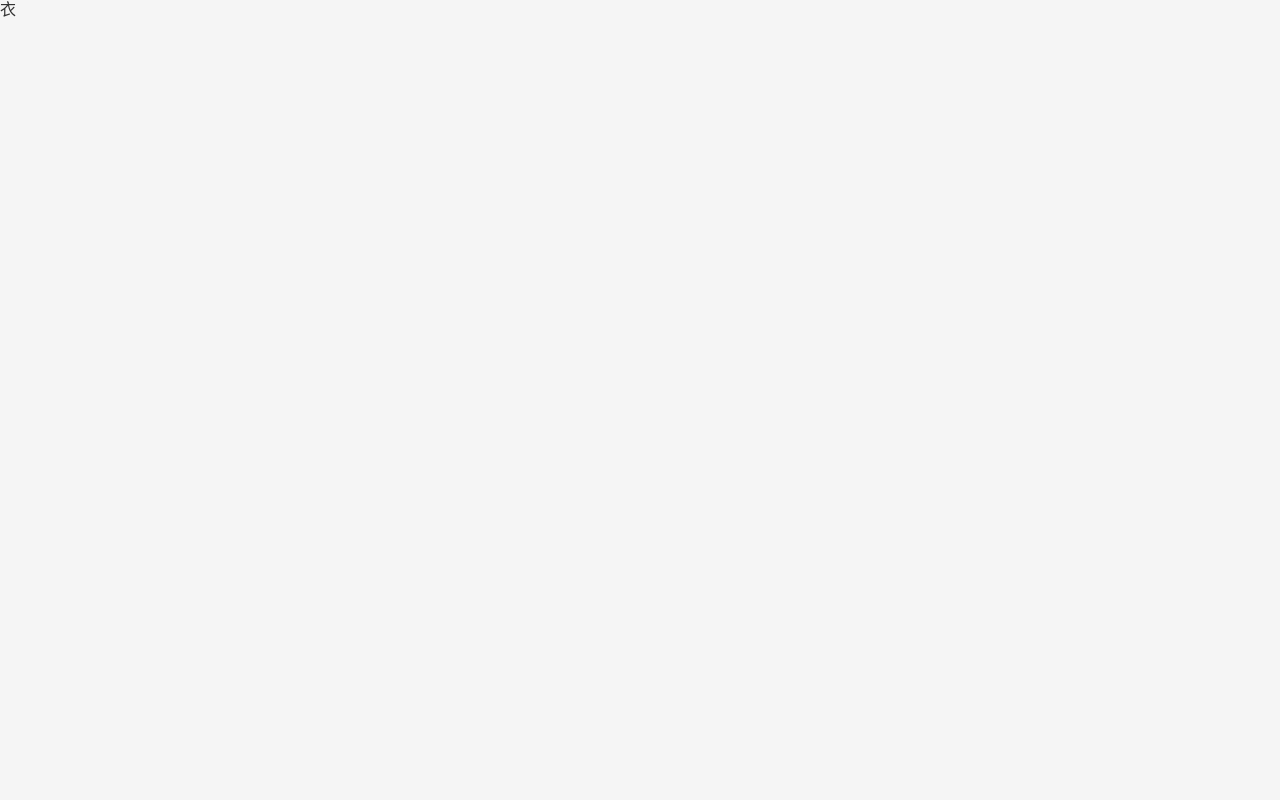
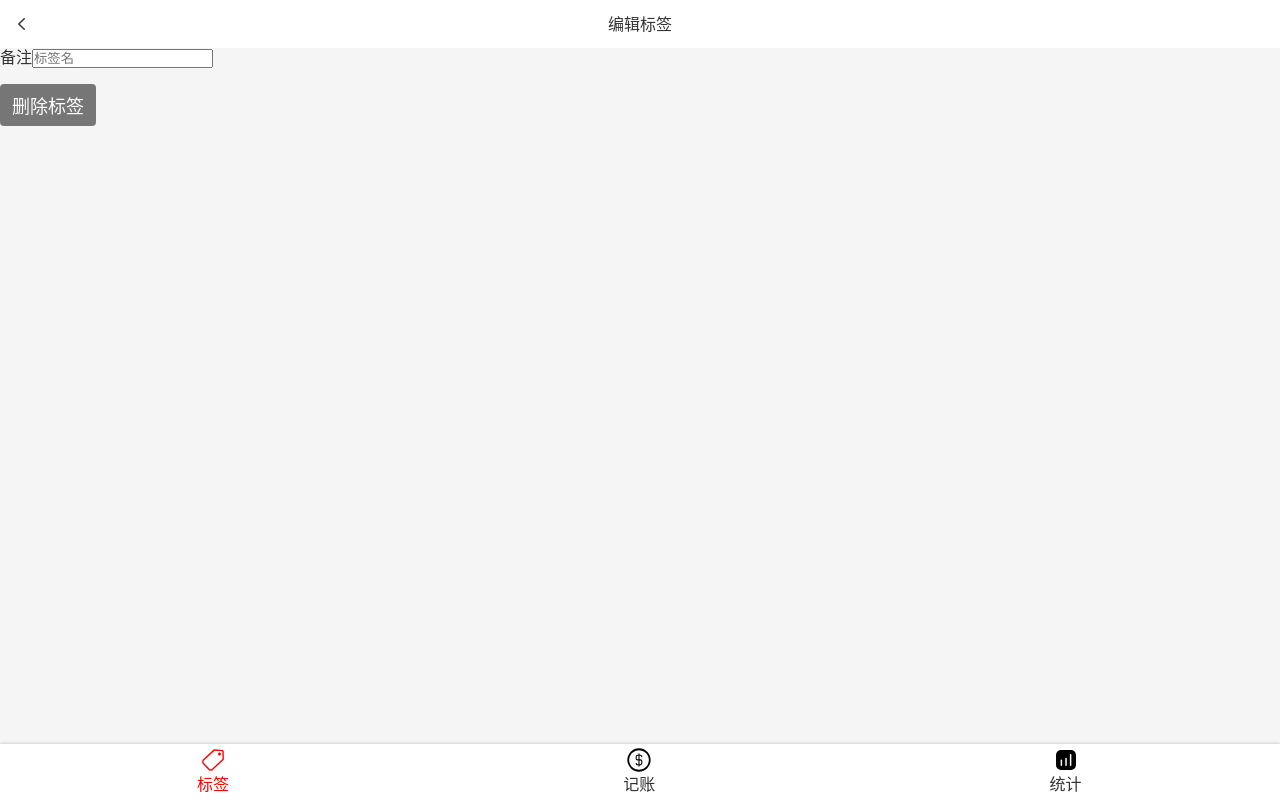
Before and after one commit to znzaznz/React-Morny, a React app: page /tags/1 in a window 1280 px wide. Built offline with nearby package versions, Linux system fonts and the light colour scheme; the HTML template or start-up script is replaced by a standard one.

Commit message:
创建单独的input

```diff
--- /dev/null
+++ b/src/components/Button.tsx
@@ -0,0 +1,12 @@
+import styled from 'styled-components';
+
+const Button = styled.button`
+  font-size: 18px;
+  border: none;
+  padding: 8px 12px;
+  background-color: #767676;
+  border-radius: 4px;
+  color: white;
+  margin-top: 16px;
+`
+export {Button}
--- a/src/components/Icon.tsx
+++ b/src/components/Icon.tsx
@@ -8,13 +8,13 @@ let importAll = (requireContext:__WebpackModuleApi.RequireContext)=>requireConte
 try {importAll(require.context("../icons",true,/\.svg$/));} catch (error){console.log(error);}
 
 type Props = {
-    name:string
+    name?:string
 }
 
 export default function Icon(props:Props){
             return (
                 <svg className={'icon'}>
-                    <use xlinkHref={`#${props.name}`}/>
+                    {props.name && <use xlinkHref={`#${props.name}`}/>}
                 </svg>
             )
 }
--- /dev/null
+++ b/src/components/Input.tsx
@@ -0,0 +1,32 @@
+import React from 'react';
+import styled from "styled-components";
+
+const Label = styled.label`
+      display: flex;
+      align-items: center;
+      >span{
+        margin-right: 16px;
+        white-space: nowrap;
+      }
+      >input{
+        display: block;
+        width: 100%;
+        height: 72px;
+        background: none;
+        border: 0;
+      }
+
+`
+type Props = React.InputHTMLAttributes<HTMLInputElement>;
+
+const Input:React.FC  = (props:Props)=>{
+    const {...rest} = props
+    return (
+        <Label>
+            <span>备注</span>
+            <input {...rest}/>
+        </Label>
+    )
+}
+
+export {Input}
--- /dev/null
+++ b/src/components/NoteSection/NoteSection.jsx
@@ -0,0 +1,23 @@
+import React, {ChangeEventHandler, useRef} from 'react';
+import styled from "styled-components";
+import {Input} from '../Input';
+
+const NotesSection = styled.section`
+    padding: 0 16px;
+    font-size: 14px;
+`
+export default function NoteSection(props) {
+    const note = props.value;
+    const x = (e)=>{
+        if (e.target !== null){
+            props.onChange(e.target.value)
+        }
+    }
+    return (
+        <NotesSection>
+            <Input type="text" placeholder={"请在这里添加新的备注"}
+                   value={note}
+                   onChange={x} />
+        </NotesSection>
+    )
+}
--- a/src/components/NoteSection/NoteSection.tsx
+++ /dev/null
@@ -1,45 +0,0 @@
-import React, {useRef} from 'react';
-import styled from "styled-components";
-
-const NotesSection = styled.section`
-    padding: 0 16px;
-    font-size: 14px;
-    > label{
-      display: flex;
-      align-items: center;
-      >span{
-        margin-right: 16px;
-        white-space: nowrap;
-      }
-      >input{
-        display: block;
-        width: 100%;
-        height: 72px;
-        background: none;
-        border: 0;
-      }
-    }
-`
-
-type Props = {
-    value:string,
-    onChange:Function
-}
-export default function NoteSection(props:Props) {
-    const note = props.value;
-    const setNote = props.onChange;
-    const refInput = useRef<HTMLInputElement>(null)
-    const x = ()=>{
-        if (refInput.current !== null){
-            setNote(refInput.current.value)
-        }
-    }
-    return (
-        <NotesSection>
-            <label>
-                <span>备注</span>
-                <input type="text" placeholder={"请在这里添加新的备注"}  defaultValue={note} onBlur={x} ref={refInput}/>
-            </label>
-        </NotesSection>
-    )
-}
--- a/src/components/TagsSection/TagsSection.tsx
+++ b/src/components/TagsSection/TagsSection.tsx
@@ -43,8 +43,6 @@ type Props = {
 
 const TagsSection:React.FC<Props> = (props)=>{
     const {tags,setTags} = useTags();
-    const selectedTags = props.selected;
-    const setSelectedTags = props.onChange;
     //增加tag标签
     const onAddTag = ()=>{
         const tagName = window.prompt("新标签的名称为")
@@ -54,13 +52,13 @@ const TagsSection:React.FC<Props> = (props)=>{
     }
     //标签标选功能
     const onToggleTag = (item:number)=>{
-        const index = selectedTags.indexOf(item)
+        const index = props.selected.indexOf(item)
         if (index >= 0){
-            setSelectedTags(selectedTags.filter((tag)=>{
+            props.onChange(props.selected.filter((tag)=>{
                 return tag !== item
             })) //如果选项在selected数组中，则将这个选项踢出
         }else {
-            setSelectedTags([...selectedTags,item])
+            props.onChange([...props.selected,item])
         }
     }
 
@@ -69,7 +67,7 @@ const TagsSection:React.FC<Props> = (props)=>{
             <ol>
                 {tags.map(item=>{
                     return <li key={item.id} onClick={()=>{onToggleTag(item.id)}}
-                        className={selectedTags.indexOf(item.id) >= 0 ? "selected" : ""}
+                        className={props.selected.indexOf(item.id) >= 0 ? "selected" : ""}
                     >{item.name}</li>
                 })}
             </ol>
--- a/src/views/Money.tsx
+++ b/src/views/Money.tsx
@@ -1,7 +1,7 @@
 import React, {useState} from 'react';
 import Layout from '../components/Layout';
 import TagsSection from '../components/TagsSection/TagsSection';
-import NoteSection from '../components/NoteSection/NoteSection';
+import NoteSection from '../components/NoteSection/NoteSection.jsx';
 import CategorySection from "../components/CategorySection/"
 import NumberPadSection from "../components/NumberPadSection"
 
--- a/src/views/Tag.tsx
+++ b/src/views/Tag.tsx
@@ -1,17 +1,46 @@
 import React from 'react';
 import {useTags} from '../useTags';
 import {useParams} from "react-router-dom"
+import Layout from '../components/Layout';
+import Icon from '../components/Icon';
+import {Button} from '../components/Button';
+import styled from 'styled-components';
 
 type Params = {
     id:string
 }
+
+const Topbar = styled.header`
+  display: flex;
+  justify-content: space-between;
+  align-items: center;
+  line-height: 20px;
+  padding: 14px;
+  background-color: white;
+`
+
 const Tag:React.FC = ()=>{
     const {tags,findTag} = useTags();
     let {id} = useParams<Params>()
 
     const tag = findTag(parseInt(id))
     return (
-        <div>{tag.name}</div>
+        <Layout>
+            <Topbar>
+                <Icon name={"left"}/>
+                <span>编辑标签</span>
+                <Icon/>
+            </Topbar>
+            <div>
+                <label>
+                    <span>备注</span>
+                    <input type="text" placeholder={"标签名"}/>
+                </label>
+            </div>
+            <div>
+                <Button>删除标签</Button>
+            </div>
+        </Layout>
     )
 }
 
--- a/src/views/Tags.tsx
+++ b/src/views/Tags.tsx
@@ -4,6 +4,7 @@ import {Link} from 'react-router-dom';
 import {useTags} from '../useTags';
 import styled from 'styled-components';
 import Icon from '../components/Icon';
+import {Button} from '../components/Button';
 
 const TagList = styled.ol`
   font-size: 16px;
@@ -20,17 +21,6 @@ const TagList = styled.ol`
     }
   }
 `
-
-const Button = styled.button`
-  font-size: 18px;
-  border: none;
-  padding: 8px 12px;
-  background-color: #767676;
-  border-radius: 4px;
-  color: white;
-  margin-top: 16px;
-`
-
 const Center = styled.div`
   display: flex;
   justify-content: center;
```
